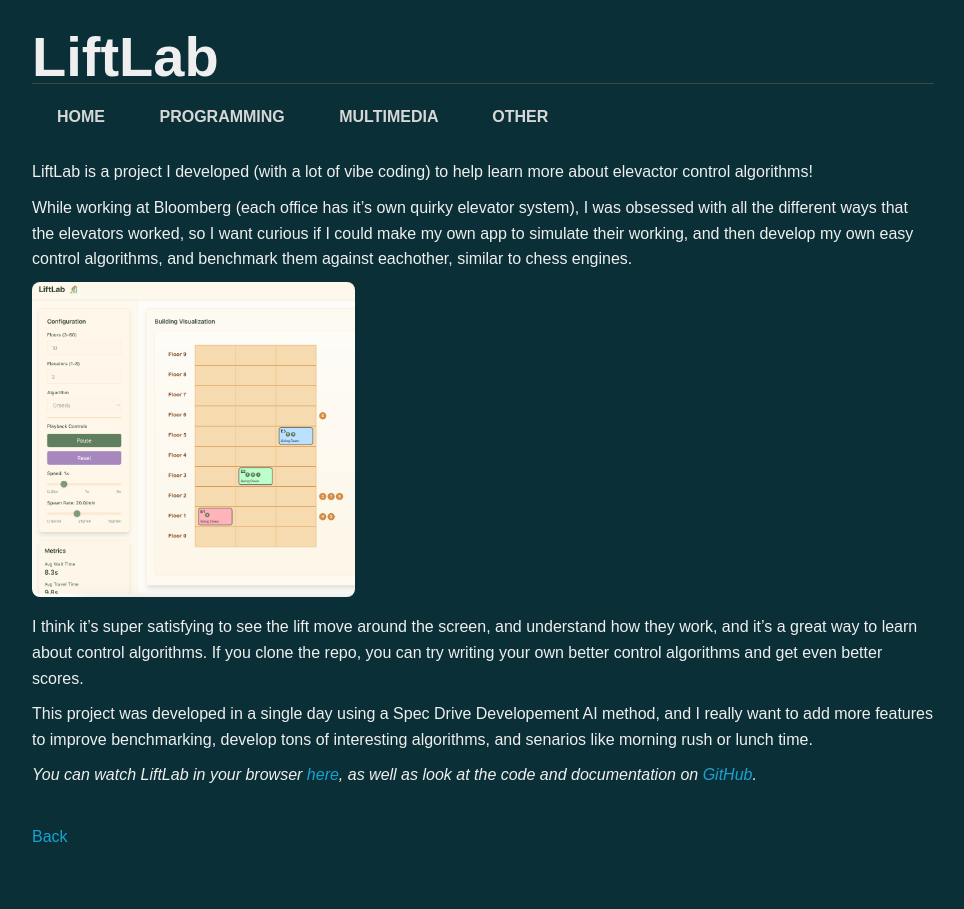
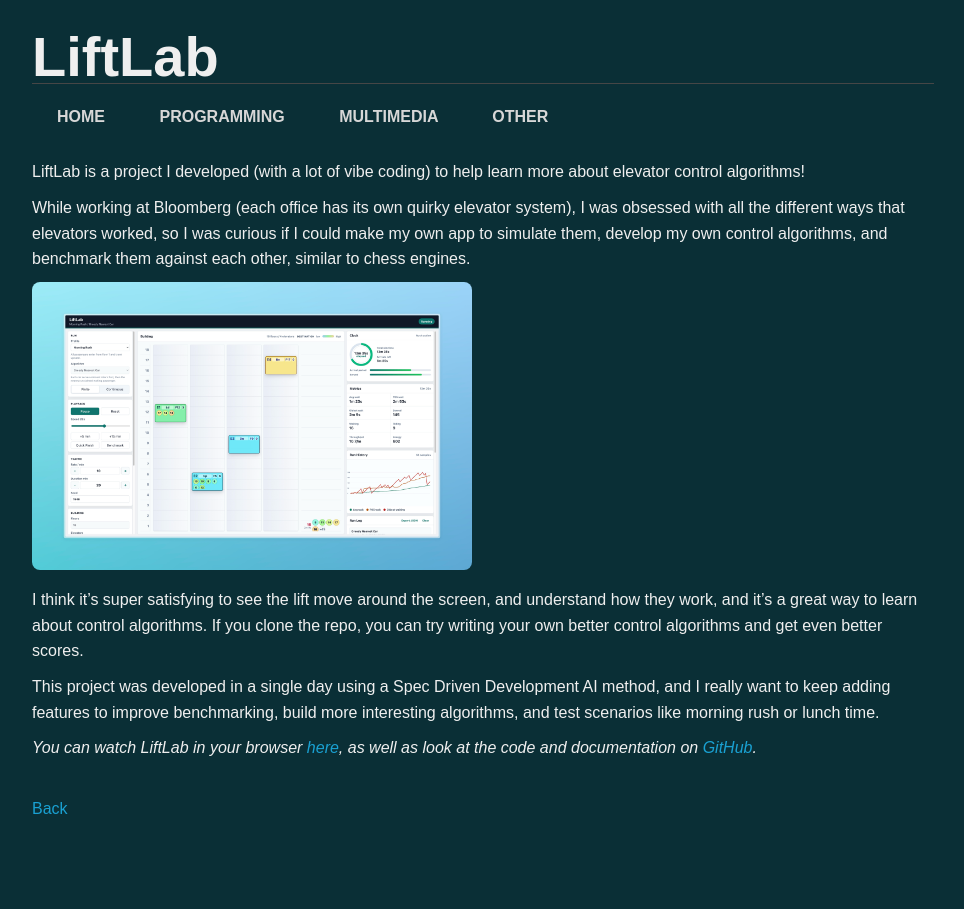
Before and after one commit to SuperZooper3/superzooper3.github.io, a Jekyll site: the page built from _projects/programming/liftlab.md, in a window 1280 px wide. Shown: the whole page, without its empty margins (157-1121 px from the left). Built offline with Jekyll 4.4.1, drawn with Linux system fonts in a browser that asks for light colours.

Commit message:
Refresh project copy and update LiftLab artwork

```diff
--- a/_projects/programming/been-there.html
+++ b/_projects/programming/been-there.html
@@ -11,6 +11,10 @@ sortNumber: 33
 <p><strong>Been There</strong> is a map-memory app for filling out the places you have visited. You color in real-world areas, watch your explored map grow, and add Polaroid-style photo memories to the locations where they happened.</p>
 
 <p>The app is live in the browser at <a href="https://been-there-maps.vercel.app/">been-there-maps.vercel.app</a>, and the code is on <a href="https://github.com/SuperZooper3/been-there">GitHub</a>. The native app is currently in limited preview while we keep working through the installable iOS/Android experience.</p>
+
+<p>The landing experience frames the product as a summer sidequest: map real places, keep photo pins, and read your own history through the places you have actually explored.</p>
+
+<img src="/assets/img/projects/been-there/been-there-landing.png" height="315" alt="Been There landing page with sidequest-themed sign in and Polaroid feature cards"/>
 
 <img src="/assets/img/projects/been-there/been-there-map.png" height="315" alt="Been There map of San Francisco with visited H3 cells and Polaroid photo pins"/>
 
--- a/_projects/programming/liftlab.md
+++ b/_projects/programming/liftlab.md
@@ -7,14 +7,14 @@ title: LiftLab
 image_url: /assets/img/projects/liftlab.png
 ---
 
-LiftLab is a project I developed (with a lot of vibe coding) to help learn more about elevactor control algorithms!
+LiftLab is a project I developed (with a lot of vibe coding) to help learn more about elevator control algorithms!
 
-While working at Bloomberg (each office has it's own quirky elevator system), I was obsessed with all the different ways that the elevators worked, so I want curious if I could make my own app to simulate their working, and then develop my own easy control algorithms, and benchmark them against eachother, similar to chess engines.
+While working at Bloomberg (each office has its own quirky elevator system), I was obsessed with all the different ways that elevators worked, so I was curious if I could make my own app to simulate them, develop my own control algorithms, and benchmark them against each other, similar to chess engines.
 
 [![LiftLab](/assets/img/projects/liftlab.png)](https://superzooper3.github.io/LiftLab/)
 
 I think it's super satisfying to see the lift move around the screen, and understand how they work, and it's a great way to learn about control algorithms. If you clone the repo, you can try writing your own better control algorithms and get even better scores.
 
-This project was developed in a single day using a Spec Drive Developement AI method, and I really want to add more features to improve benchmarking, develop tons of interesting algorithms, and senarios like morning rush or lunch time.
+This project was developed in a single day using a Spec Driven Development AI method, and I really want to keep adding features to improve benchmarking, build more interesting algorithms, and test scenarios like morning rush or lunch time.
 
 *You can watch LiftLab in your browser [here](https://superzooper3.github.io/LiftLab/), as well as look at the code and documentation on [GitHub](https://github.com/SuperZooper3/LiftLab).*
```
Also changed, not shown: assets/img/projects/been-there/been-there-landing.png (added), assets/img/projects/liftlab.png.
